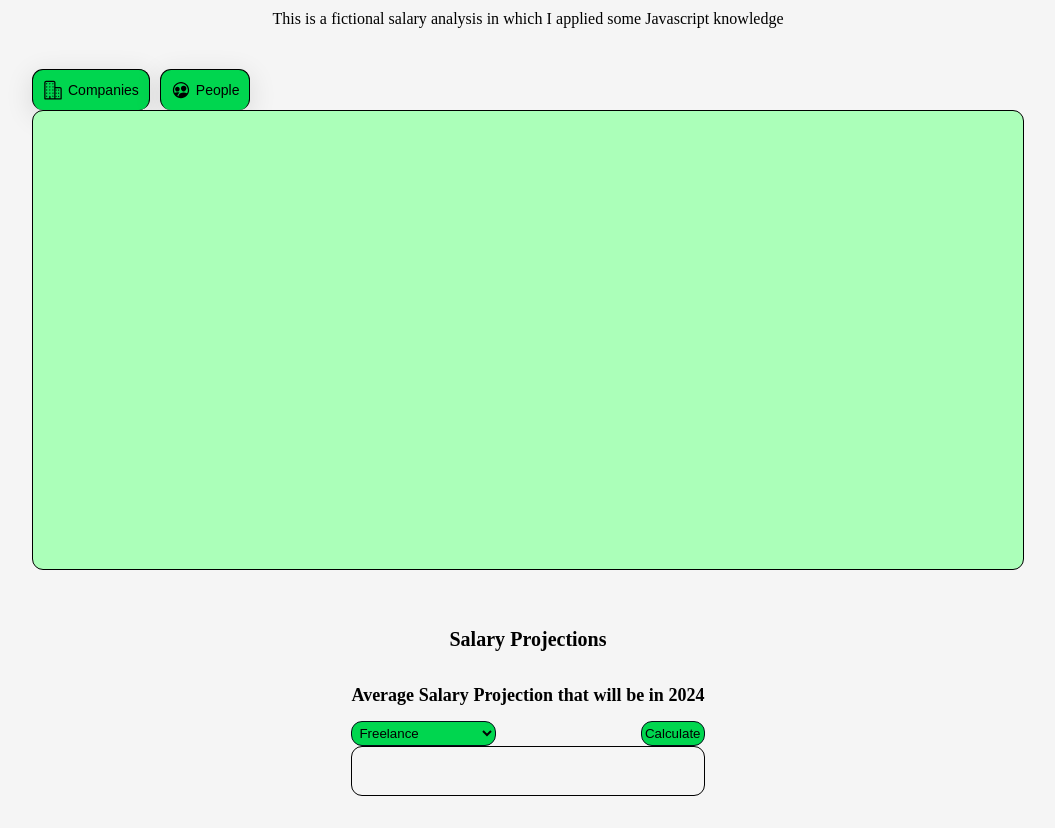
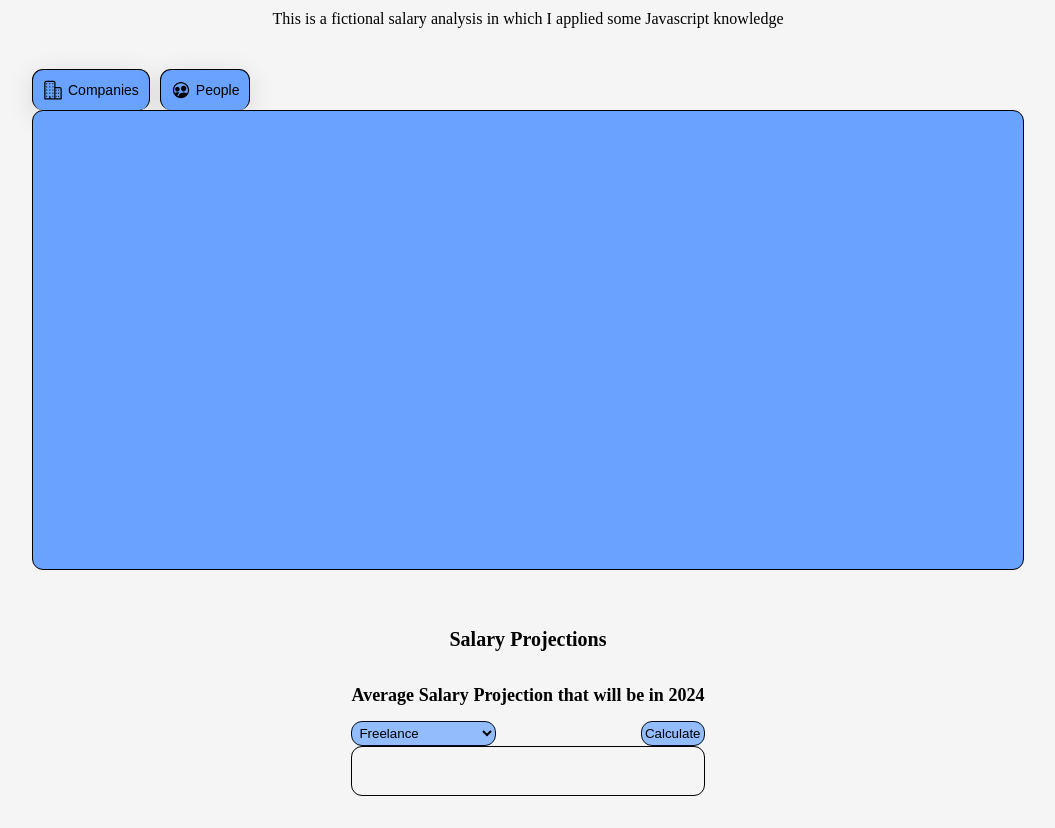
Before and after one commit to Rubenhdz20/Salary-Analysis, a plain HTML site: page index.html in a window 1280 px wide. Shown: the part 56-884 px from the top of the page, without its empty margins (112-1167 px from the left). Drawn offline with Linux system fonts and the light colour scheme.

Commit message:
change main color

```diff
--- a/styles.css
+++ b/styles.css
@@ -109,7 +109,7 @@ body {
     width: 100%;
     height: 46rem;
     margin-bottom: 2.5rem;
-    background-color: #abffb9;
+    background-color: #6aa3ff;
     border-radius: 11px;
     border: solid 1px #000;
     overflow: scroll;
@@ -190,14 +190,14 @@ body {
     border-radius: 11px;
     border: solid 1px #000;
     border-bottom: none;
-    background-color: #00D64F;
+    background-color: #6aa3ff;
     box-shadow: 0 6px 28px 0 rgba(0, 0, 0, 0.12);
     transition: all 0.3s;
 }
 
 .salarys-enterprises__btn:hover,
 .salarys-enterprises__btn:active {
-    background-color: #abffaf;
+    background-color: #93bcfd;
 }
 
 .salarys-enterprises__btn span {
@@ -215,7 +215,7 @@ span svg {
 .salarys-people__btn {
     padding: 1rem;
     cursor: pointer;
-    background-color: #00D64F;
+    background-color: #6aa3ff;
     border-radius: 11px;
     border: solid 1px #000;
     border-bottom: none;
@@ -225,9 +225,8 @@ span svg {
 
 .salarys-people__btn:hover,
 .salarys-people__btn:active {
-    background-color: #abffaf;
+    background-color: #93bcfd;
 }
-
 
 .salarys-people__btn span {
     display: flex;
@@ -269,7 +268,7 @@ span svg {
     padding: .3rem;
     border: .5px solid #030e1a;
     border-radius: 11px;
-    background-color: #00D64F;
+    background-color: #93bcfd;
     cursor: pointer;
 }
 
@@ -277,7 +276,7 @@ span svg {
     padding: .3rem;
     border: .5px solid #030e1a;
     border-radius: 11px;
-    background-color: #00D64F;
+    background-color: #93bcfd;
     cursor: pointer;
 }
 
```
